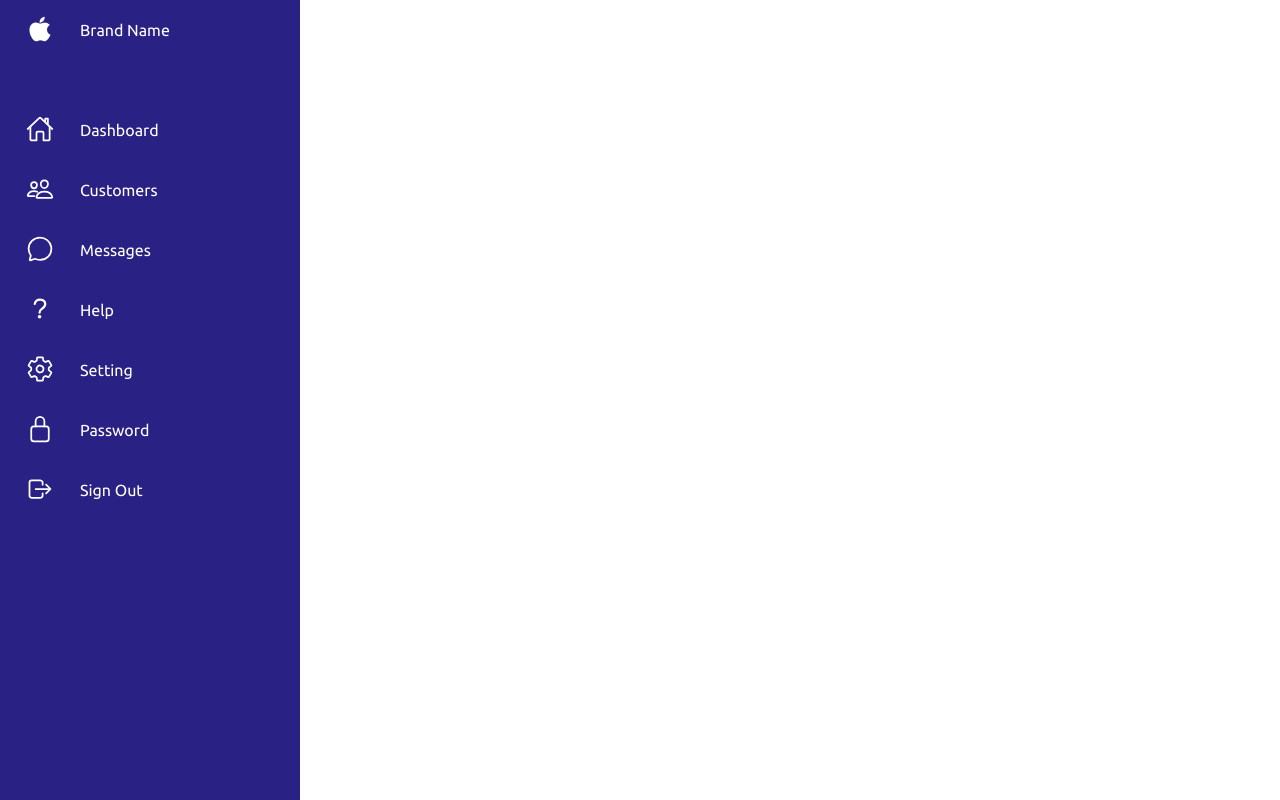
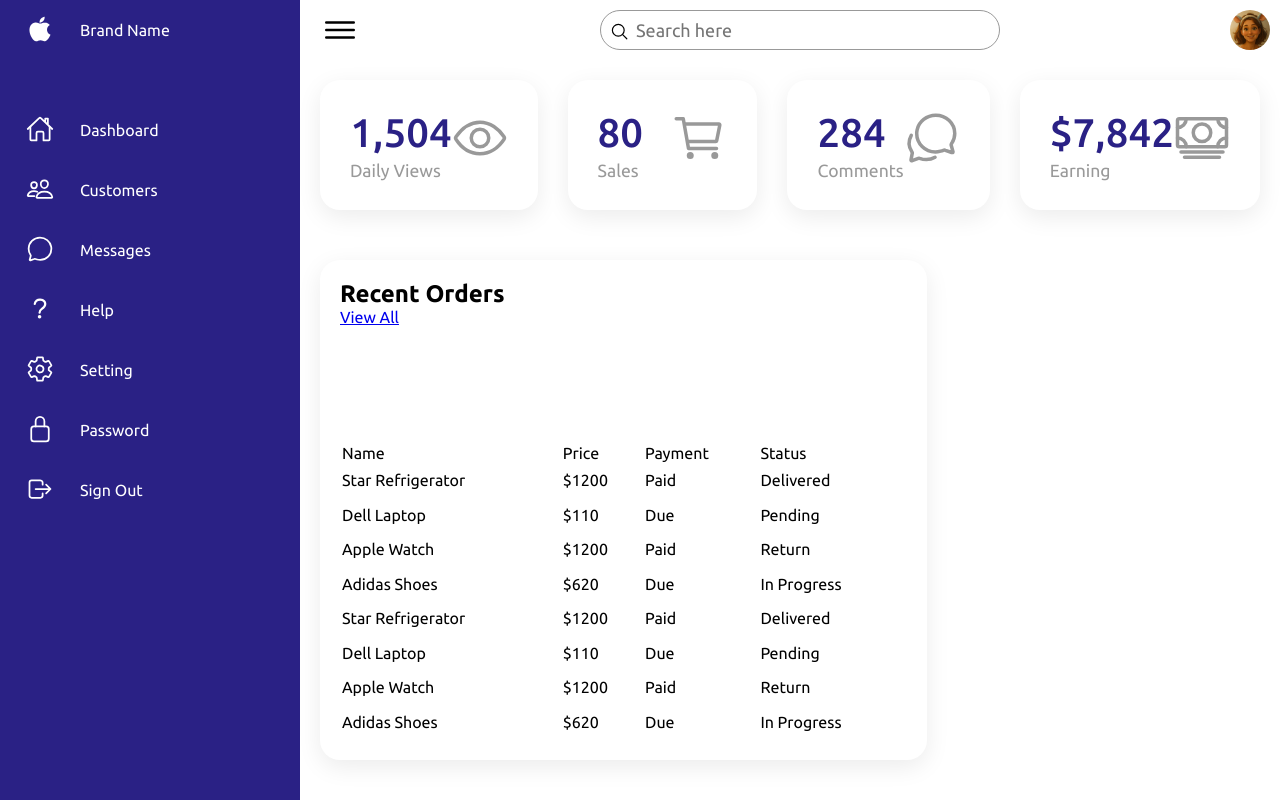
Before and after one commit to krzysiekkosmin/jstutorial, a PHP site: page / in a window 1280 px wide. Run offline with PHP 8.4, Linux system fonts and the light colour scheme.

Commit message:
Add files via upload

```diff
--- a/jstutorial-master/AdminDashboard/css/style.css
+++ b/jstutorial-master/AdminDashboard/css/style.css
@@ -36,6 +36,10 @@
     border-left: 10px solid var(--blue);
     transition: 0.5s;
     overflow: hidden;
+ }
+
+ .navigation.active{/* style dla akcji js */
+   width: 80px;
  }
 
  .navigation ul{
@@ -129,3 +133,155 @@
    box-shadow: 35px -35px 0 10px var(--white);
    pointer-events: none;
  }
+
+ /* ================ Main =========================== */
+ .main{
+   position: absolute;
+   width: calc(100% - 300px);
+   left: 300px;
+   min-height: 100vh;
+   background: var(--white);
+   transition: 0.5s;
+ }
+
+ .main.active{/* style dla akcji js */
+   width: calc(100% - 80px);
+   left: 80px;
+ }
+
+ .topbar{
+   width: 100%;
+   height: 60px;
+   display: flex;
+   justify-content: space-between;
+   align-items: center;
+   padding: 0 10px;
+ }
+
+ .toggle{
+   position: relative;
+   width: 60px;
+   height: 60px;
+   display: flex;
+   justify-content: center;
+   align-items: center;
+   font-size: 2.5rem;
+   cursor: pointer;
+ }
+
+ .search{
+   position: relative;
+   width: 400px;
+   margin: 0 10px;
+ }
+
+ .search label{
+   position: relative;
+   width: 100%;
+ }
+
+ .search label input{
+   width: 100%;
+   height: 40px;
+   border-radius: 40px;
+   padding: 5px 20px;
+   padding-left: 35px;
+   font-size: 18px;
+   outline: none;
+   border: 1px solid var(--black2);
+ }
+
+ .search label ion-icon{
+   position: absolute;
+   top: 0;
+   left: 10px;
+   font-size: 1.2rem;
+ }
+
+ .user{
+   position: relative;
+   width: 40px;
+   height: 40px;
+   border-radius: 50%;
+   overflow: hidden;
+   cursor: pointer;
+ }
+
+ .user img{
+   position: absolute;
+   top: 0;
+   left: 0;
+   width: 100%;
+   height: 100%;
+   object-fit: cover;
+ }
+
+ /* ============ Cards =============== */
+ .cardBox{/* ustawia karty jedna obok drugiej  */
+   position: relative;
+   width: 100%;
+   padding: 20px;
+   display: grid;
+   grid-template-columns: repeat(4, 1fr);
+   grid-gap: 30px;/* odstępy między kartami */
+ }
+
+ .cardBox .card{/* tworzy kwadraciki/karty */
+   position: relative;
+   background: var(--white);
+   padding: 30px;
+   border-radius: 20px;
+   display: flex;
+   justify-content: space-between;
+   cursor: pointer;
+   box-shadow: 0 7px 25px rgba(0, 0, 0, 0.08);
+ }
+
+ .cardBox .card .numbers{
+   position: relative;
+   font-weight: 500;
+   font-size: 2.5rem;
+   color: var(--blue);
+ }
+
+ .cardBox .card .cardName{
+   color: var(--black2);
+   font-size: 1.1rem;
+   margin-top: 5px;
+ }
+
+ .cardBox .card .iconBox{
+   font-size: 3.5rem;
+   color: var(--black2);
+ }
+
+ .cardBox .card:hover{
+   background: var(--blue);
+ }
+
+ .cardBox .card:hover .numbers,
+ .cardBox .card:hover .cardName,
+ .cardBox .card:hover .iconBox{
+   color: var(--white);
+ }
+
+ /* ================= Order Detail List ============================ */
+ .details{
+  position: relative;
+  width: 100%;
+  padding: 20px;
+  display: grid;
+  grid-template-columns: 2fr 1fr;
+  grid-gap: 30px;
+  margin-top: 10px;
+ }
+
+ .details .recentOrders{
+  position: relative;
+  display: grid;
+  min-height: 500px;
+  background: var(--white);
+  padding: 20px;
+  box-shadow: 0 7px 25px rgba(0, 0, 0, 0.08);
+  border-radius: 20px;
+ }
--- a/jstutorial-master/AdminDashboard/index.html
+++ b/jstutorial-master/AdminDashboard/index.html
@@ -77,6 +77,155 @@
                 </li>
             </ul>
         </div>
+
+        <!--  ==================== Main =================== -->
+        <div class="main">
+            <div class="topbar">
+                <div class="toggle">
+                    <ion-icon name="menu-outline"></ion-icon>
+                </div>
+
+                <div class="search">
+                    <label>
+                        <input type="text" placeholder="Search here" name="" id="">
+                        <ion-icon name="search-outline"></ion-icon>
+                    </label>
+                </div>
+
+                <div class="user">
+                    <img src="img/img01.jpg" alt="">
+                </div>
+            </div>
+
+            <!-- =========== Cards ============== -->
+            <div class="cardBox">
+                <div class="card">
+                    <div>
+                        <div class="numbers">1,504</div>
+                        <div class="cardName">Daily Views</div>
+                    </div>
+
+                    <div class="iconBox">
+                        <ion-icon name="eye-outline"></ion-icon>
+                    </div>
+
+                </div>
+
+                <div class="card">
+                    <div>
+                        <div class="numbers">80</div>
+                        <div class="cardName">Sales</div>
+                    </div>
+
+                    <div class="iconBox">
+                        <ion-icon name="cart-outline"></ion-icon>
+                    </div>
+
+                </div>
+
+                <div class="card">
+                    <div>
+                        <div class="numbers">284</div>
+                        <div class="cardName">Comments</div>
+                    </div>
+
+                    <div class="iconBox">
+                        <ion-icon name="chatbubbles-outline"></ion-icon>
+                    </div>
+
+                </div>
+
+                <div class="card">
+                    <div>
+                        <div class="numbers">$7,842</div>
+                        <div class="cardName">Earning</div>
+                    </div>
+
+                    <div class="iconBox">
+                        <ion-icon name="cash-outline"></ion-icon>
+                    </div>
+                </div>
+            </div>
+
+            <!-- ================== Order Details List ============= -->
+             <div class="details">
+                <div class="recentOrders">
+                    <div class="cardHeader">
+                        <h2>Recent Orders</h2>
+                        <a href="#" class="btn">View All</a>
+                    </div>
+
+                    <table>
+                        <thead>
+                            <tr>
+                                <td>Name</td>
+                                <td>Price</td>
+                                <td>Payment</td>
+                                <td>Status</td>
+                            </tr>
+                        </thead>
+
+                        <tbody>
+                            <tr>
+                                <td>Star Refrigerator</td>
+                                <td>$1200</td>
+                                <td>Paid</td>
+                                <td><span class="status delivered">Delivered</span></td>
+                            </tr>
+
+                            <tr>
+                                <td>Dell Laptop</td>
+                                <td>$110</td>
+                                <td>Due</td>
+                                <td><span class="status pending">Pending</span></td>
+                            </tr>
+
+                            <tr>
+                                <td>Apple Watch</td>
+                                <td>$1200</td>
+                                <td>Paid</td>
+                                <td><span class="status return">Return</span></td>
+                            </tr>
+
+                            <tr>
+                                <td>Adidas Shoes</td>
+                                <td>$620</td>
+                                <td>Due</td>
+                                <td><span class="status inProgress">In Progress</span></td>
+                            </tr>
+
+                            <tr>
+                                <td>Star Refrigerator</td>
+                                <td>$1200</td>
+                                <td>Paid</td>
+                                <td><span class="status delivered">Delivered</span></td>
+                            </tr>
+
+                            <tr>
+                                <td>Dell Laptop</td>
+                                <td>$110</td>
+                                <td>Due</td>
+                                <td><span class="status pending">Pending</span></td>
+                            </tr>
+
+                            <tr>
+                                <td>Apple Watch</td>
+                                <td>$1200</td>
+                                <td>Paid</td>
+                                <td><span class="status return">Return</span></td>
+                            </tr>
+
+                            <tr>
+                                <td>Adidas Shoes</td>
+                                <td>$620</td>
+                                <td>Due</td>
+                                <td><span class="status inProgress">In Progress</span></td>
+                            </tr>
+                        </tbody>
+                    </table>
+                </div>
+             </div>
+        </div>
     </div>
 
     <!-- ionicons -->
--- a/jstutorial-master/AdminDashboard/js/main.js
+++ b/jstutorial-master/AdminDashboard/js/main.js
@@ -9,3 +9,13 @@ function activeLink() {
 }
 
 list.forEach((item) => item.addEventListener("mouseover", activeLink));
+
+// Menu Toggle
+let toggle = document.querySelector(".toggle");
+let navigation = document.querySelector(".navigation");
+let main = document.querySelector(".main");
+
+toggle.onclick = function () {
+    navigation.classList.toggle("active");
+    main.classList.toggle("active");
+}
```
Also changed, not shown: jstutorial-master/AdminDashboard/img/img01.jpg (added), jstutorial-master/AdminDashboard/img/img02.jpg (added).
